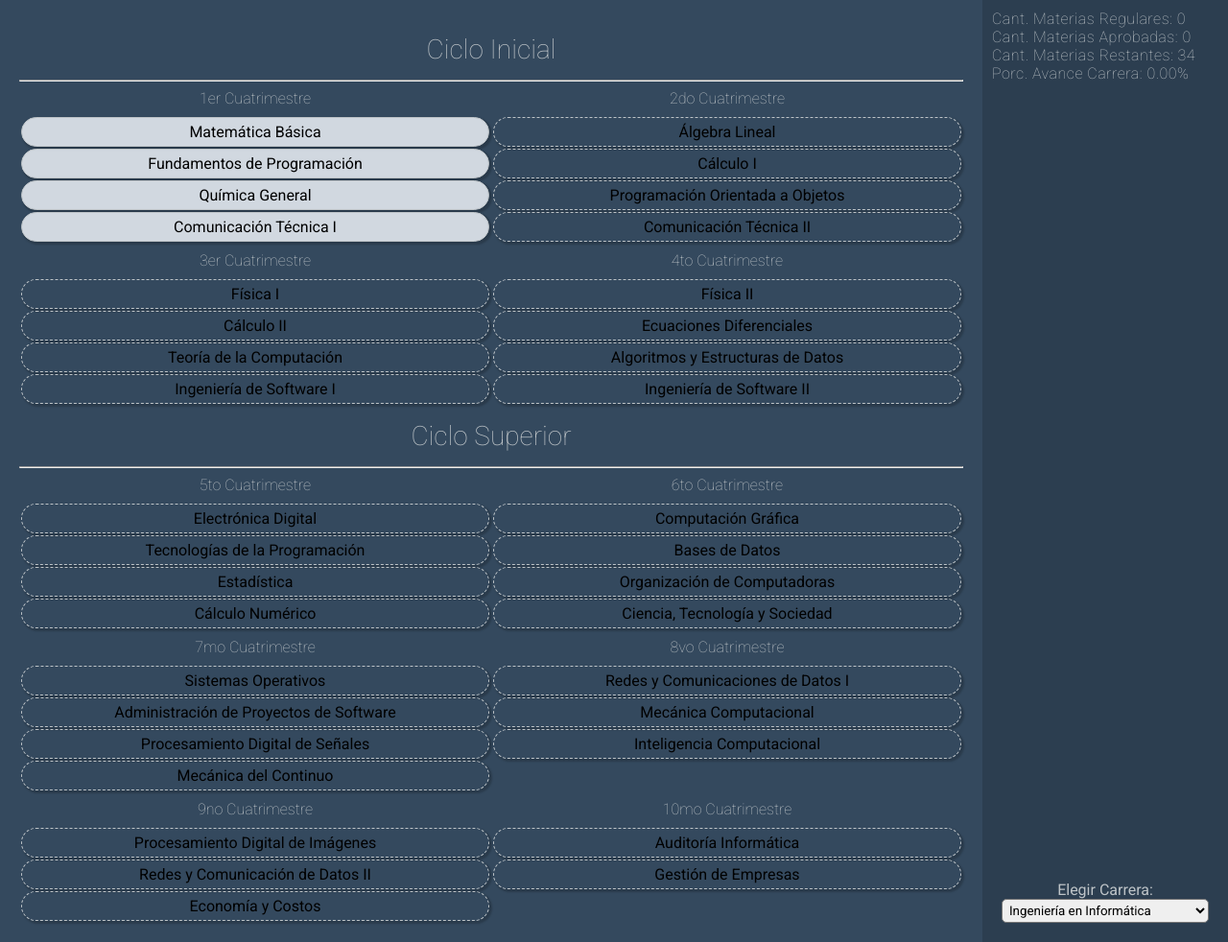
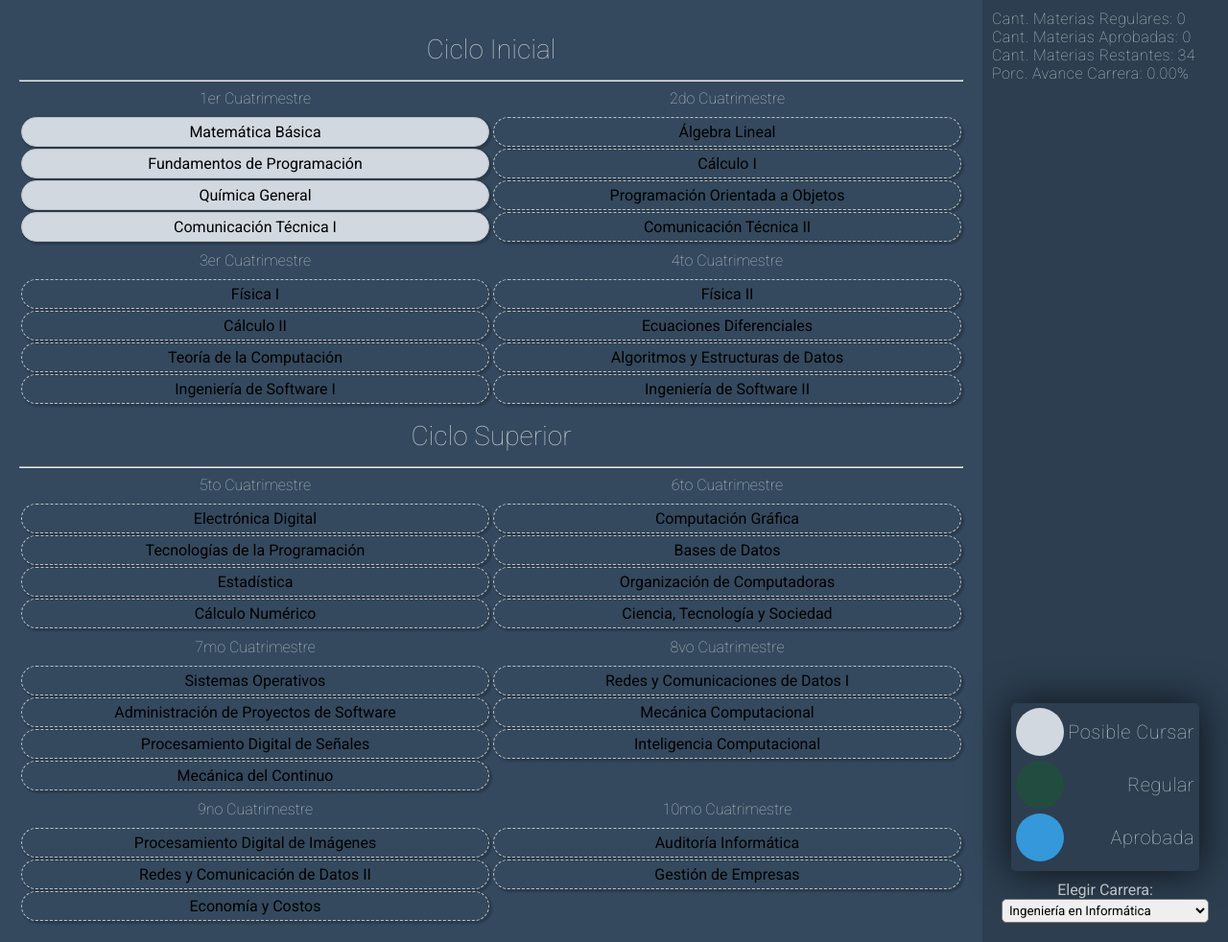
Before and after one commit to rodrigoodz/plan_estudio_fich, a plain HTML site: page index.html in a window 1280 px wide. Shown: the whole page at 96% size. Drawn offline with Linux system fonts and the light colour scheme.

Commit message:
Referencias de color agregadas

```diff
--- a/css/styles.css
+++ b/css/styles.css
@@ -57,7 +57,7 @@ li:hover {
 }
 
 /*################################
-Info y Select
+Info , Ref, Select
 ################################*/
 /* Info */
 .info {
@@ -71,6 +71,43 @@ Info y Select
 .info p {
   font-weight: 200;
   letter-spacing: 0.5px;
+}
+
+/* Referencias */
+
+.referencias {
+  padding: 5px;
+  margin: 10px;
+  border-radius: 5px;
+  box-shadow: 0px 0px 41px 0px rgba(0, 0, 0, 0.75);
+}
+.ref_item {
+  display: flex;
+  flex-direction: row;
+  align-items: center;
+  justify-content: space-between;
+  margin-bottom: 5px;
+}
+
+.ref_circulo {
+  height: 50px;
+  width: 50px;
+
+  border-radius: 50%;
+}
+#ref_puede_cursar {
+  background-color: #d1d8e0;
+}
+#ref_regular {
+  background-color: rgba(0, 128, 0, 0.2);
+}
+#ref_aprobada {
+  background-color: #3498db;
+}
+
+.ref_texto {
+  font-weight: bold;
+  font-size: 20px;
 }
 
 /* Select */
--- a/index.html
+++ b/index.html
@@ -72,7 +72,24 @@
           <p>Cant. Materias Restantes: <span class="mat_restantes"></span></p>
           <p>Porc. Avance Carrera: <span class="porc_avance"></span>%</p>
         </div>
+
         <div class="div_select">
+          <div class="referencias">
+            <div>
+              <div class="ref_item">
+                <div id="ref_puede_cursar" class="ref_circulo"></div>
+                <p class="ref_texto">Posible Cursar</p>
+              </div>
+              <div class="ref_item">
+                <div id="ref_regular" class="ref_circulo"></div>
+                <p class="ref_texto">Regular</p>
+              </div>
+              <div class="ref_item">
+                <div id="ref_aprobada" class="ref_circulo"></div>
+                <p class="ref_texto">Aprobada</p>
+              </div>
+            </div>
+          </div>
           <label for="select_carreras">Elegir Carrera:</label>
           <select name="select_carreras">
             <option value="ii" selected>Ingeniería en Informática</option>
```
